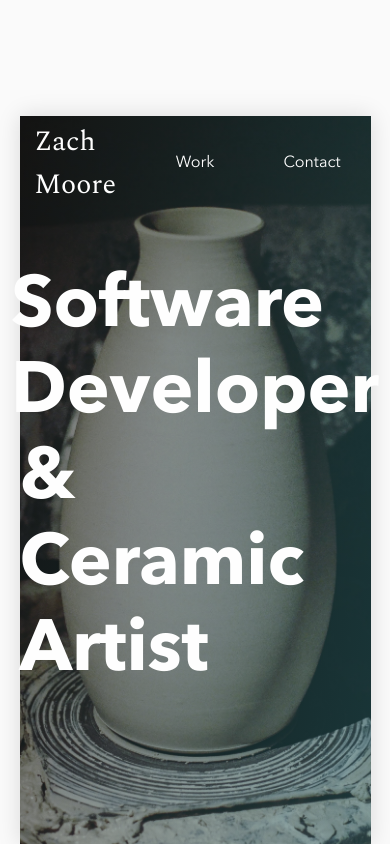
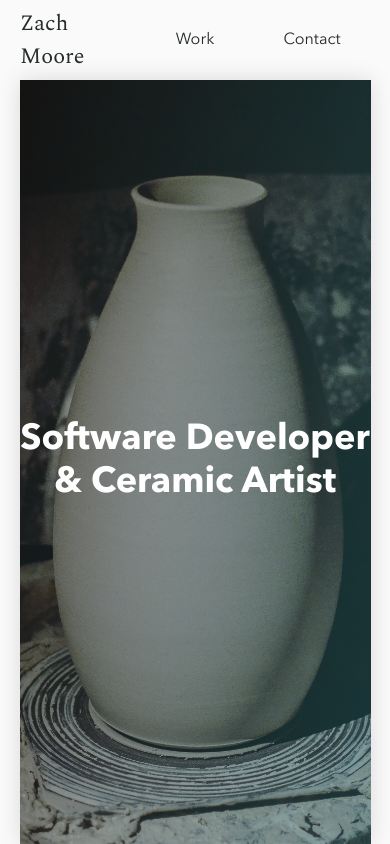
Before and after one commit to ZachJMoore/react-portfolio, a React (Create React App) app: page / in a window 390 px wide. Built offline with nearby package versions, Linux system fonts and the light colour scheme.

Commit message:
Add responsive styles

```diff
--- a/src/scss/app.scss
+++ b/src/scss/app.scss
@@ -40,13 +40,13 @@ body {
   justify-content: space-around;
   align-items: center;
   width: 90%;
-  min-height: 50px;
+  height: 50px;
   z-index: 50;
 
   a {
     font-size: 16px;
     text-decoration: none;
-    width: 25%;
+    width: 33%;
     display: flex;
     align-items: center;
     justify-content: center;
@@ -94,6 +94,7 @@ body {
   p {
     font-weight: bold;
     font-size: 72px;
+    text-align: center;
     margin: 0;
     color: $main-text;
     z-index: 2;
@@ -302,6 +303,7 @@ body {
 
 .project-body-container{
   width: 700px;
+  max-width: 90%;
   padding-bottom: 250px;
 }
 
@@ -350,6 +352,7 @@ body {
   display: flex;
   align-items: center;
   justify-content: space-around;
+  flex-wrap: wrap;
   width: 90%;
   height: 50vh;
 }
@@ -358,6 +361,7 @@ body {
   display: flex;
   flex-direction: column;
   color: $secondary-text;
+  margin: 0 30px;
 
   h2{
     font-family: 'Spectral';
@@ -404,3 +408,69 @@ body {
     }
   }
 }
+
+// Responsive
+
+@media screen and (max-width: 830px){
+
+  .navigation{
+
+    a{
+
+    }
+
+    .navigation-header{
+      font-size: 22px;
+    }
+  }
+
+  .landing-image{
+    p {
+      font-size: 48px;
+    }
+  }
+
+  .work-project-item{
+    min-width: calc(50% - 32px)
+  }
+}
+
+@media screen and (max-width: 550px){
+
+  .navigation{
+
+    margin-top: 15px;
+    margin-bottom: 15px;
+
+    a{
+      color: $secondary-text;
+    }
+  }
+
+  .landing-image{
+
+    margin-top: 0;
+
+    p {
+      font-size: 36px;
+    }
+  }
+
+  .work-header-image{
+    display: none;
+  }
+
+  .work-project-item{
+    min-width: calc(100% - 32px)
+  }
+
+  .project-header-image {
+
+    margin-top: 0;
+
+    span {
+      font-size: 36px;
+    }
+  }
+
+}
```
